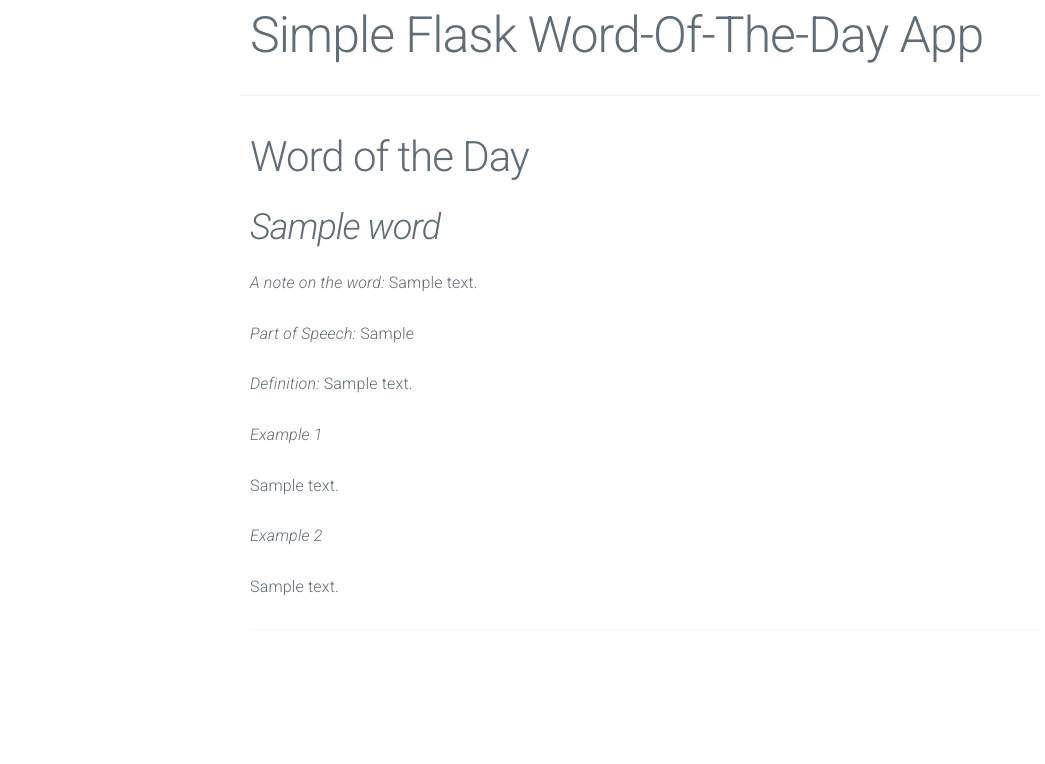
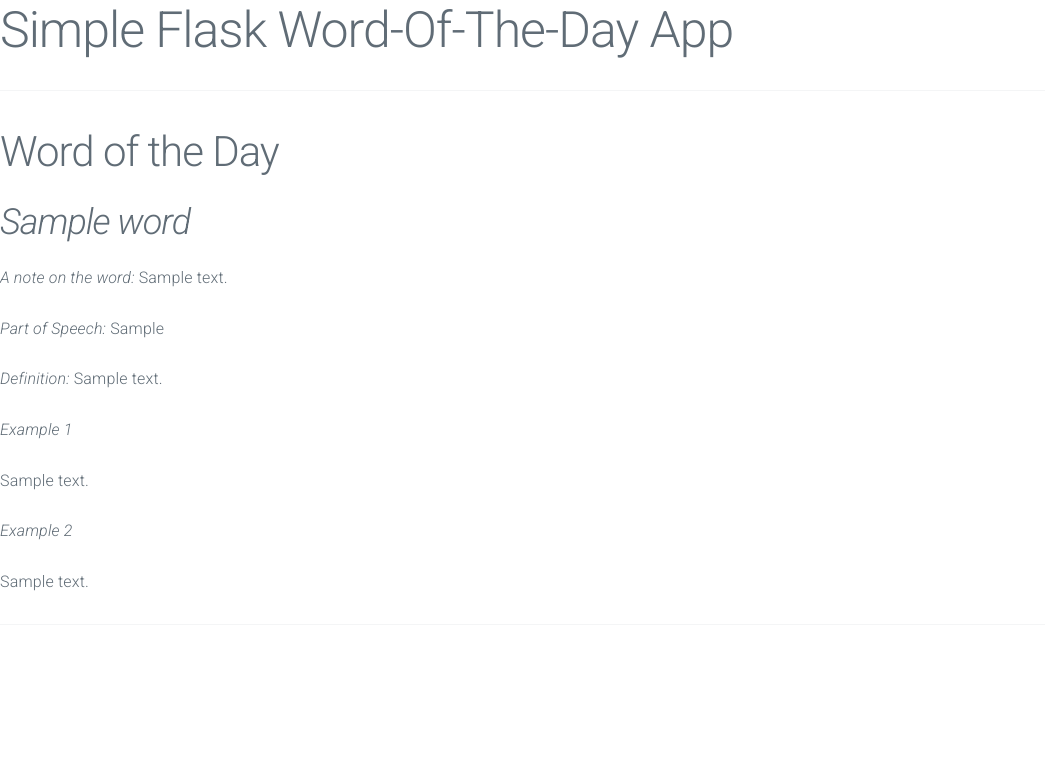
Before and after one commit to Marundu/flaskdictapp, a Flask app: page / in a window 1280 px wide. Shown: the top 764 px of the page, without its empty margins (0-1045 px from the left). Run offline with Flask 2, Linux system fonts and the light colour scheme; a database or web service that is not in the repository returns one stand-in record (values such as "Sample title"); data that the repository does not hold is empty; some libraries are stand-ins or nearby versions.

Commit message:
Style improvements

```diff
--- a/templates/home.html
+++ b/templates/home.html
@@ -1,31 +1,20 @@
 <html>
-  <head>
+<head>
+
+  <title>Simple Flask Word-Of-The-Day App</title>
   <meta charset="utf-8">
   <meta http-equiv="X-UA-Compatible" content="IE=edge,chrome=1">
-  <title>Simple Flask Word-Of-The-Day App</title>
   <meta name="viewport" content="width=device-width, initial-scale=1">
   <link rel="stylesheet" href="https://fonts.googleapis.com/css?family=Roboto:300,300italic,700,700italic">
   <link rel="stylesheet" href="https://cdnjs.cloudflare.com/ajax/libs/normalize/3.0.3/normalize.css">
   <link rel="stylesheet" href="../static/css/milligram/dist/milligram.min.css">
+
   <!-- Layout Improvements -->
-  <style>
-  body {
-    max-width: 800px;
-    margin: 0 auto;
-  }
-  #header {
-    padding-top: 5;
-  }
-  #inner-header {
-    padding-left: 10;
-  }
-  #main {
-    padding-left: 10;
-  }
-  </style>
-  </head>
+  <link rel="stylesheet" href="../static/css/override.css">
 
-  <body>
+</head>
+
+<body>
   <div id="header">
     <div id="inner-header">
       <h1>Simple Flask Word-Of-The-Day App</h1>
@@ -35,7 +24,7 @@
 
   <div id="main">
 
-  <h2>Word of the Day</h2>
+    <h2>Word of the Day</h2>
     <h3><i>{{word}}</i><br/></h3>
     <p><i>A note on the word:</i> {{note}}</p>
     <p><i>Part of Speech:</i> {{partofspeech}}</p>
@@ -46,6 +35,6 @@
     <p>{{example2}}</i><br/></p></hr>
     <hr/>
 
-    </div>
+  </div>
   </body>
 </html>
```
